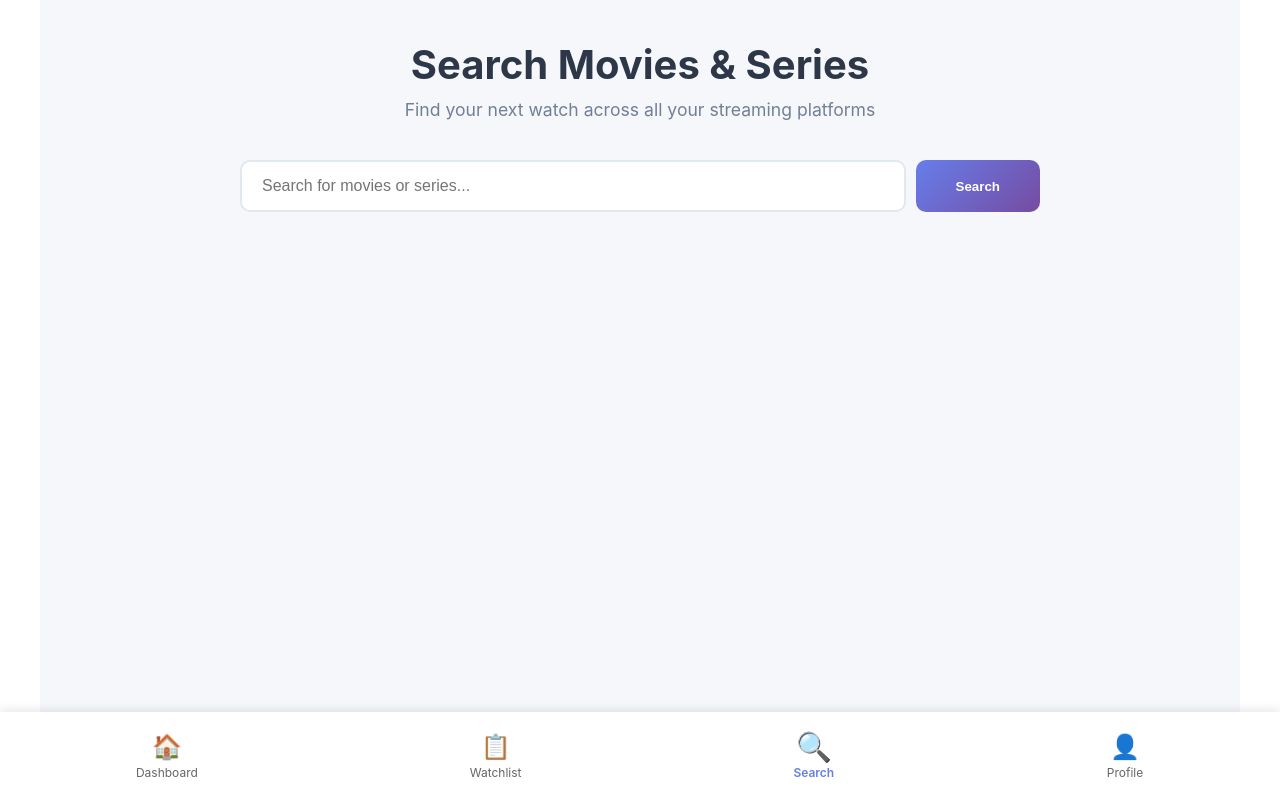
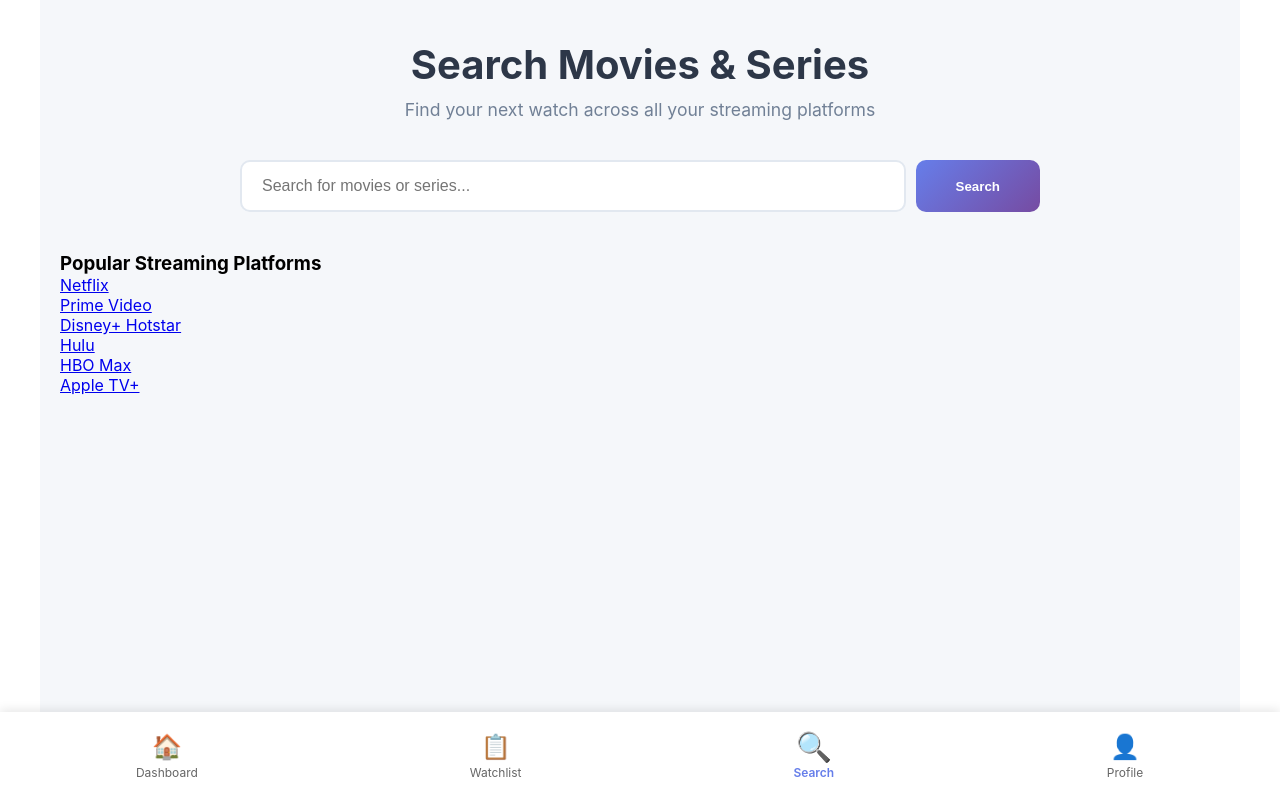
Before and after one commit to yashwanthveluru63/checklist, a React (Create React App) app: page /search in a window 1280 px wide. Built offline with nearby package versions, Linux system fonts and the light colour scheme.

Commit message:
Add OTT platform shortcuts - Netflix, Prime, Hotstar, Hulu, HBO Max, Apple TV+

```diff
--- a/src/components/Search.js
+++ b/src/components/Search.js
@@ -46,6 +46,30 @@ function Search() {
         <button type="submit" className="search-button">Search</button>
       </form>
 
+                  <div className="platforms-section">
+        <h3>Popular Streaming Platforms</h3>
+        <div className="platforms-grid">
+          <a href="https://www.netflix.com" target="_blank" rel="noopener noreferrer" className="platform-card netflix">
+            <div className="platform-name">Netflix</div>
+          </a>
+          <a href="https://www.primevideo.com" target="_blank" rel="noopener noreferrer" className="platform-card prime">
+            <div className="platform-name">Prime Video</div>
+          </a>
+          <a href="https://www.hotstar.com" target="_blank" rel="noopener noreferrer" className="platform-card hotstar">
+            <div className="platform-name">Disney+ Hotstar</div>
+          </a>
+          <a href="https://www.hulu.com" target="_blank" rel="noopener noreferrer" className="platform-card hulu">
+            <div className="platform-name">Hulu</div>
+          </a>
+          <a href="https://www.hbomax.com" target="_blank" rel="noopener noreferrer" className="platform-card hbo">
+            <div className="platform-name">HBO Max</div>
+          </a>
+          <a href="https://www.apple.com/apple-tv-plus" target="_blank" rel="noopener noreferrer" className="platform-card apple">
+            <div className="platform-name">Apple TV+</div>
+          </a>
+        </div>
+      </div>
+
       {loading && <p className="loading">Searching...</p>}
 
       <div className="search-results">
```
